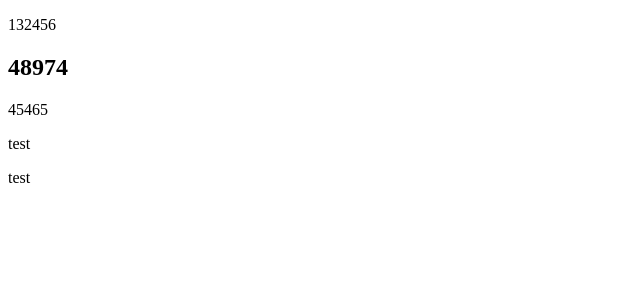
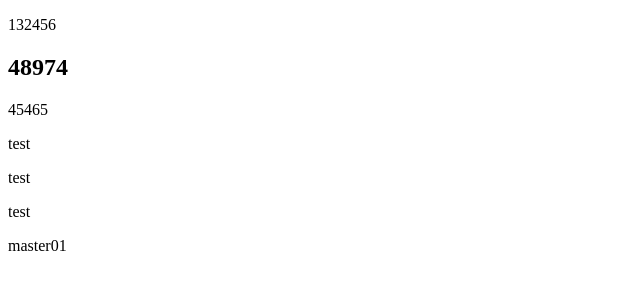
Before and after one commit to wutang1332/project01, a plain HTML site: page index456.html in a window 1280 px wide. Shown: the whole page, without its empty margins (0-640 px from the left). Drawn offline with Linux system fonts and the light colour scheme.

Commit message:
masterV5

```diff
--- a/index456.html
+++ b/index456.html
@@ -12,5 +12,6 @@
   <p>45465</p>
   <p>test</p>
   <p>test</p>
+  <p>test</p>master01
 </body>
 </html>
```
